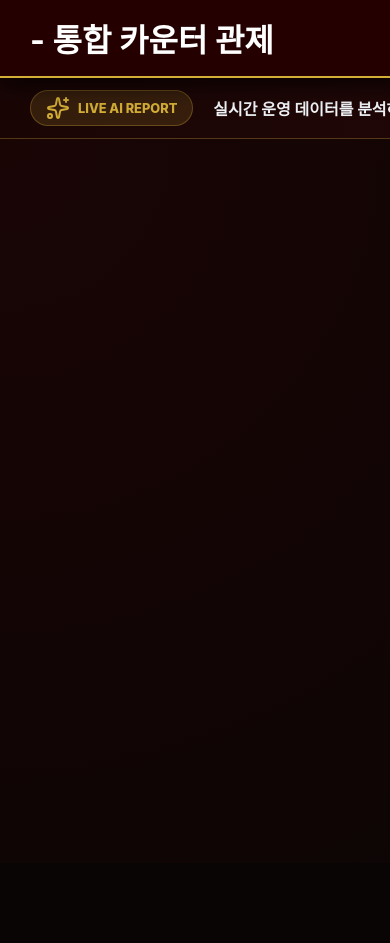
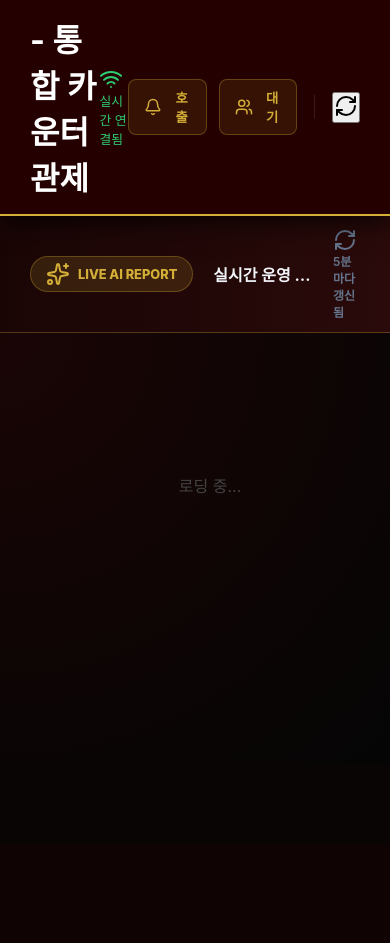
Before and after one commit to chicvill/suragol, a Flask app: template templates/counter.html in a window 390 px wide; the page is wider, and only the part inside the window is pictured. After the commit the page ends 494 px from the top of that part, so only its background shows below. Run offline with Flask 3, Linux system fonts and the light colour scheme; the template is opened without the code that fills it, so the values that code supplies are empty; some libraries are stand-ins or nearby versions.

Commit message:
feat: add responsive counter dashboard template with real-time monitoring layout

```diff
--- a/templates/counter.html
+++ b/templates/counter.html
@@ -2,7 +2,7 @@
 <html lang="ko">
 <head>
     <meta charset="UTF-8">
-    <meta name="viewport" content="width=1200, initial-scale=0.3, user-scalable=yes">
+    <meta name="viewport" content="width=device-width, initial-scale=1.0">
     <title>{% if store.id == 'MQ-cafe' %}수라골 참숯갈비 통합 관제{% else %}{{ store.name }} - 통합 카운터 관제{% endif %}</title>
     <link rel="stylesheet" href="{{ url_for('static', filename='css/style.css') }}?v={{ range(1, 9999) | random }}">
     <!-- Socket.IO & Icons -->
@@ -23,10 +23,8 @@
             margin: 0;
             display: flex;
             flex-direction: column;
-            min-height: 100vh;
-            min-width: 1200px;
-            overflow: auto; /* 스크롤 허용 */
-            -webkit-overflow-scrolling: touch;
+            height: 100vh;
+            overflow: hidden;
         }
 
         /* 헤더 스타일 */
@@ -58,7 +56,7 @@
             display: grid;
             grid-template-columns: 0px 1fr 0px; /* 기본은 사이드바 닫힘 */
             flex: 1;
-            min-height: calc(100vh - 120px);
+            overflow: hidden;
             transition: grid-template-columns 0.4s cubic-bezier(0.4, 0, 0.2, 1);
         }
         .main-layout.show-left { grid-template-columns: 350px 1fr 0px; }
```
